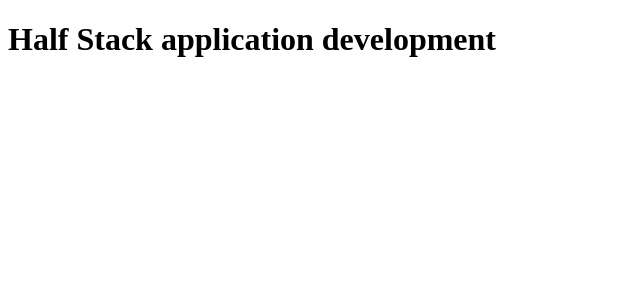
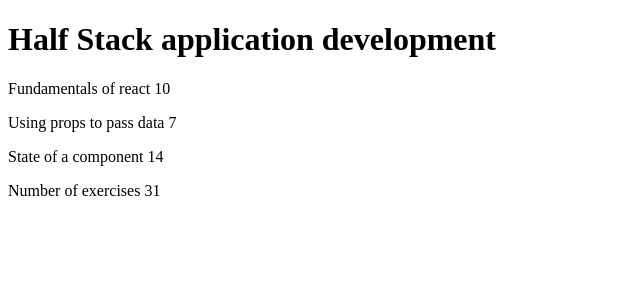
Before and after one commit to byemidev/fullstack, a React (Vite) app in the folder part1/act1_1/: page / in a window 1280 px wide. Shown: the top 300 px of the page, without its empty margins (0-640 px from the left). Built offline with nearby package versions, Linux system fonts and the light colour scheme.

Commit message:
Part1 act  let sum = props.content[0].exercises + props.content[1].exercises + props.content[2].exercises1.1 Intro to react Course Information act1_1

```diff
--- a/part1/act1_1/eslint.config.js
+++ b/part1/act1_1/eslint.config.js
@@ -33,6 +33,7 @@ export default [
         'warn',
         { allowConstantExport: true },
       ],
+    'react/prop-types': 0
     },
   },
 ]
--- a/part1/act1_1/src/App.jsx
+++ b/part1/act1_1/src/App.jsx
@@ -4,38 +4,53 @@
 
 //"step by step" and console always open
 
-const Header = () => {
-  const course = 'Half Stack application development'
+const Header = (props) => {
   return (
     <div>
-      <h1>{course}</h1>
+      <h1>{props.course}</h1>
     </div>
   )
 }
 
+const Content = (props) => {
 
-const Content = () => {
-  return [
-    {part: 'Fundamentals of React', exercises : 10},
-    {part: 'Using props to pass data', exercises : 7},
-    {part: 'State of a component' , exercises : 14}
-  ]
+  return (
+    <div>
+      <p>
+        {props.content[0].part} {props.content[0].exercises}
+      </p>
+      <p>
+        {props.content[1].part} {props.content[1].exercises}
+      </p>
+      <p>
+        {props.content[2].part} {props.content[2].exercises}
+      </p>
+    </div>
+  )
 }
 
-const Total = (props) => { //uaing props into a component
-  //TODO: return ()
-  //sum props return a total of {Content.exercises}
+const Total = (props) => { //Total component
+  let sum = props.content[0].exercises + props.content[1].exercises + props.content[2].exercises
+  return (
+    <p>Number of exercises {sum}</p>
+  )
 }
 
 //TODO : Content componenet rendering on App component
 const App = () => {
 
+  const course = 'Half Stack application development'
+  const content = [
+    { part: 'Fundamentals of react', exercises: 10 },
+    { part: 'Using props to pass data', exercises: 7 },
+    { part: 'State of a component', exercises: 14 }
+  ]
+
   return (
     <>
-      <div>
-        <Header/>
-
-      </div>
+      <Header course={course} />
+      <Content content={content} />
+      <Total content={content} />
     </>
   )
 }
```
